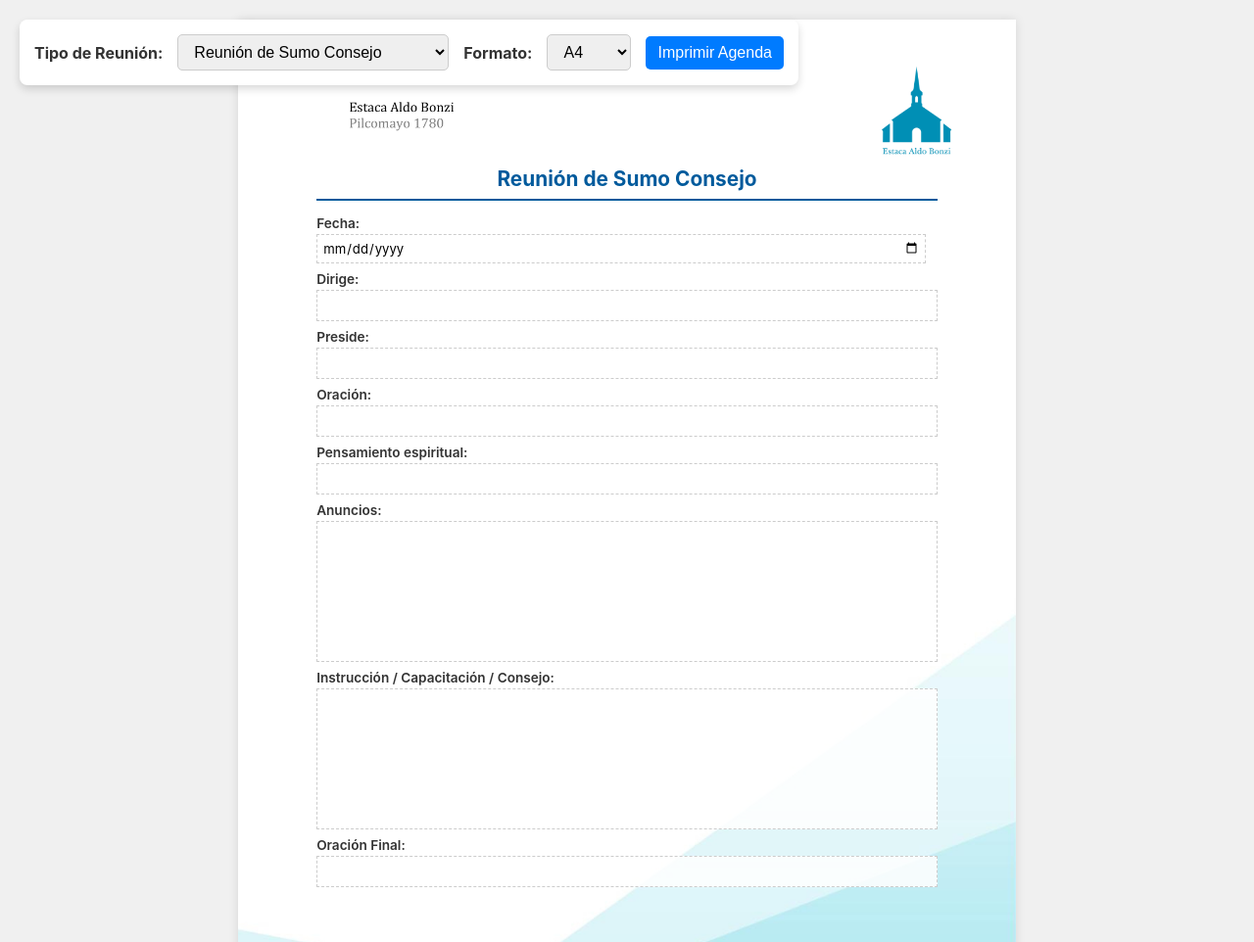
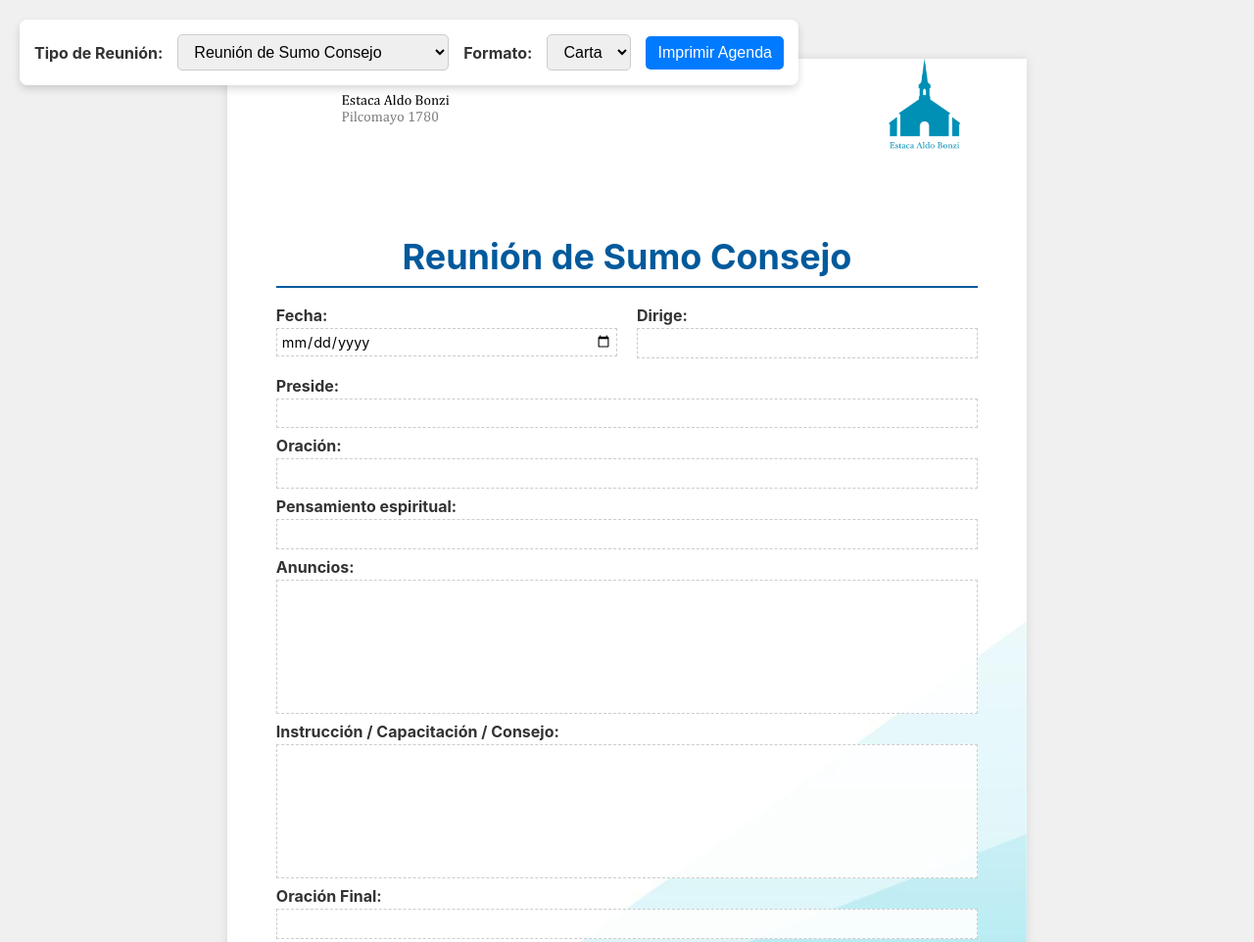
Before and after one commit to Davemnt/minutas-reuniones, a plain HTML site: page index.html in a window 1280 px wide. Shown: the top 962 px of the page at 98% size. Drawn offline with Linux system fonts and the light colour scheme.

Commit message:
Modificacion ubicacion dirige

```diff
--- a/index.html
+++ b/index.html
@@ -8,7 +8,7 @@
         :root {
             --page-width: 210mm;
             --page-height: 297mm;
-            --main-padding: 80px;
+            --main-padding: 135px 50px;
         }
 
         :root[data-format="carta"] {
@@ -21,7 +21,7 @@
             background-color: #f0f0f0;
             color: #333;
             margin: 0;
-            padding: 20px 0;
+            padding: 60px 0;
             display: flex;
             justify-content: center;
             -webkit-print-color-adjust: exact;
@@ -47,7 +47,7 @@
             font-weight: bold;
         }
 
-        .no-print select, .no-print button, .no-print input {
+        .no-print select, .no-print button {
             padding: 8px 12px;
             border-radius: 5px;
             border: 1px solid #ccc;
@@ -86,8 +86,6 @@
             height: 100%;
             display: flex;
             flex-direction: column;
-            max-height: calc(var(--page-height) - (2 * var(--main-padding)));
-            overflow: hidden;
         }
 
         h1 {
@@ -95,9 +93,23 @@
             color: #005a9c;
             border-bottom: 2px solid #005a9c;
             padding-bottom: 8px;
-            margin-top: 70px;
-            margin-bottom: 15px;
-            font-size: 1.3rem;
+            margin-top: 45px;
+            margin-bottom: 18px;
+            font-size: 2.25rem;
+        }
+
+        .info-grid {
+            display: grid;
+            grid-template-columns: repeat(2, 1fr);
+            gap: 8px 20px;
+            margin-bottom: 10px;
+        }
+
+        .info-grid-full {
+            display: grid;
+            grid-template-columns: repeat(3, 1fr);
+            gap: 8px 15px;
+            margin-bottom: 10px;
         }
 
         .field {
@@ -106,31 +118,31 @@
 
         .field strong {
             display: block;
-            font-size: 0.85rem;
+            font-size: 1rem;
             color: #333;
             margin-bottom: 3px;
-            font-weight: 600;
+            font-weight: 700;
         }
 
         .editable {
             border: 1px dashed #ccc;
-            padding: 6px;
-            min-height: 18px;
+            padding: 5px;
+            min-height: 16px;
             line-height: 1.3;
-            background-color: rgba(255, 255, 255, 0.85);
-            font-size: 0.82rem;
+            background-color: rgba(255, 255, 255, 0.9);
+            font-size: 0.9rem;
             word-wrap: break-word;
             overflow-wrap: break-word;
         }
 
         .editable-input {
             border: 1px dashed #ccc;
-            padding: 5px;
-            width: calc(100% - 12px);
-            font-size: 0.82rem;
+            padding: 4px;
+            width: 100%;
+            font-size: 0.9em;
             font-family: inherit;
             box-sizing: border-box;
-            background-color: rgba(255, 255, 255, 0.85);
+            background-color: rgba(255, 255, 255, 0.9);
         }
 
         .editable:focus, .editable-input:focus {
@@ -140,8 +152,8 @@
         }
 
         .large-area {
-            min-height: 130px;
-            max-height: 90px;
+            min-height: 125px;
+            max-height: 145px;
             overflow-y: auto;
         }
 
@@ -171,29 +183,35 @@
 
             .editable, .editable-input {
                 border: none;
-                padding: 0;
+                padding: 2px 0;
                 background-color: transparent;
                 -webkit-print-color-adjust: exact;
                 print-color-adjust: exact;
             }
 
             @page {
-                size: A4;
+                size: letter;
                 margin: 0;
-            }
-
-            :root[data-format="carta"] ~ body .page {
-                width: 216mm;
-                height: 279mm;
             }
         }
 
-        @media print and (orientation: portrait) {
+        @media print {
+            :root[data-format="a4"] .page {
+                width: 210mm;
+                height: 297mm;
+            }
+        }
+
         @page {
             size: letter;
             margin: 0;
         }
+
+        :root[data-format="a4"] {
+            --page-width: 210mm;
+            --page-height: 297mm;
         }
+
     </style>
 </head>
 <body>
@@ -206,8 +224,8 @@
         </select>
         <label for="pageFormat">Formato:</label>
         <select id="pageFormat">
+            <option value="carta" selected>Carta</option>
             <option value="a4">A4</option>
-            <option value="carta">Carta</option>
         </select>
         <button onclick="window.print()">Imprimir Agenda</button>
     </div>
@@ -216,14 +234,15 @@
         <div class="content-wrapper">
             <h1 id="meetingTitle">Reunión de Sumo Consejo</h1>
 
+            <div class="info-grid">
                 <div class="field">
                     <strong>Fecha:</strong>
                     <input type="date" id="fecha" class="editable-input">
                 </div>
-
                 <div class="field">
                     <strong>Dirige:</strong>
                     <div class="editable" contenteditable="true" id="dirige"></div>
+                </div>
             </div>
 
             <div class="field">
@@ -271,7 +290,7 @@
             if (format === 'carta') {
                 document.documentElement.setAttribute('data-format', 'carta');
             } else {
-                document.documentElement.removeAttribute('data-format');
+                document.documentElement.setAttribute('data-format', 'a4');
             }
         }
 
@@ -279,7 +298,7 @@
         const fieldsToSave = document.querySelectorAll('.editable, .editable-input, #meetingType, #pageFormat');
 
         function saveAllContent() {
-            fieldsToSave.forEach(field => {
+            fieldsToSave.forEach(function(field) {
                 const key = field.id;
                 const value = (field.tagName === 'INPUT' || field.tagName === 'SELECT') ? field.value : field.innerHTML;
                 localStorage.setItem(key, value);
@@ -292,18 +311,20 @@
             if (savedType) {
                 document.getElementById('meetingType').value = savedType;
             }
-            updateTitle(); // Update title based on loaded type
+            updateTitle();
 
             // Load page format
             const savedFormat = localStorage.getItem('pageFormat');
             if (savedFormat) {
                 document.getElementById('pageFormat').value = savedFormat;
+            } else {
+                // Default to carta
+                document.getElementById('pageFormat').value = 'carta';
             }
-            updatePageFormat(); // Update format based on loaded value
+            updatePageFormat();
 
             // Load all other fields
-            fieldsToSave.forEach(field => {
-                // Skip meetingType and pageFormat as they're already loaded
+            fieldsToSave.forEach(function(field) {
                 if (field.id === 'meetingType' || field.id === 'pageFormat') return;
 
                 const savedContent = localStorage.getItem(field.id);
@@ -318,17 +339,17 @@
         }
 
         // --- Event Listeners ---
-        document.getElementById('meetingType').addEventListener('change', () => {
+        document.getElementById('meetingType').addEventListener('change', function() {
             updateTitle();
             saveAllContent();
         });
 
-        document.getElementById('pageFormat').addEventListener('change', () => {
+        document.getElementById('pageFormat').addEventListener('change', function() {
             updatePageFormat();
             saveAllContent();
         });
 
-        fieldsToSave.forEach(field => {
+        fieldsToSave.forEach(function(field) {
             if (field.id !== 'meetingType' && field.id !== 'pageFormat') {
                 field.addEventListener('input', saveAllContent);
             }
```
Lines whose indentation alone changed are shown as unchanged.
